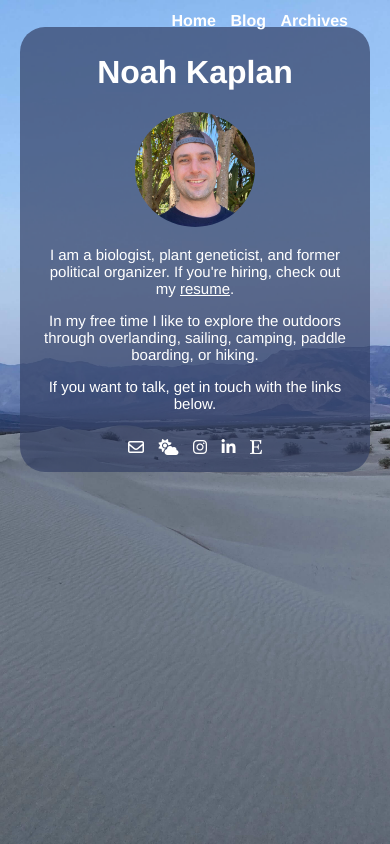
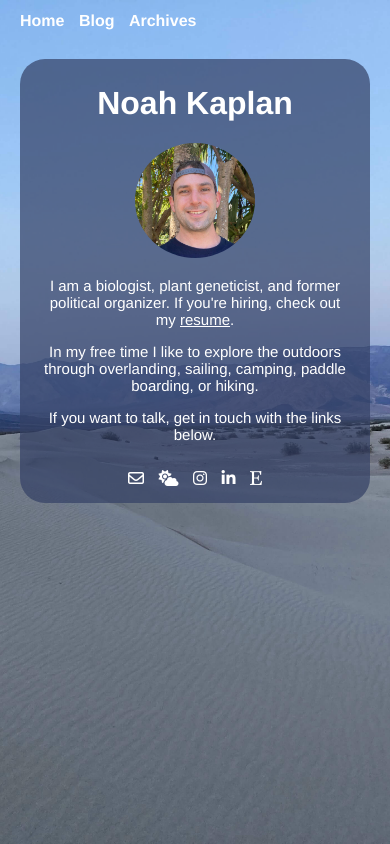
Before and after one commit to noahjkaplan1/noahjkaplan1.github.io, a plain HTML site: page index.html in a window 390 px wide. Drawn offline with Linux system fonts and the light colour scheme.

Commit message:
Add files via upload

```diff
--- a/index.html
+++ b/index.html
@@ -10,6 +10,7 @@
     <script>document.addEventListener("click", x=>0)</script>
   </head>
   <body>
+    <div class="bg">
       <div class="nav">
         <a class="nav-link" href="https://noahk.bio">Home</a>
         <a class="nav-link" href="https://blog.noahk.bio">Blog</a>
@@ -36,6 +37,7 @@
           </div>
         </div>
       </div>
+    </div>
     <script type="text/javascript">
       var sc_project=12883099;
       var sc_invisible=1;
--- a/style.css
+++ b/style.css
@@ -1,7 +1,17 @@
 body {
     font-family: Helvetica, sans-serif;
     margin: 0;
-    background: fixed;
+    background-color: #fff;
+}
+
+.bg {position:fixed;
+	top:0;
+	left:0;
+	bottom:0;
+	right:0;
+	height:100%;
+	width:100%;
+	background: fixed;
     background-image: URL(sand.jpg);
     background-size: cover;
     background-position: center;
@@ -139,3 +149,13 @@ a:hover {
     transition-duration: .15s;
     transition-delay: .8s;
 }
+
+@media screen and (max-width: 750px) {
+    .nav{
+        text-align: left;
+        padding-left: 15px;
+    }
+    .box{
+        margin-top: 15%;
+    }
+}
```
